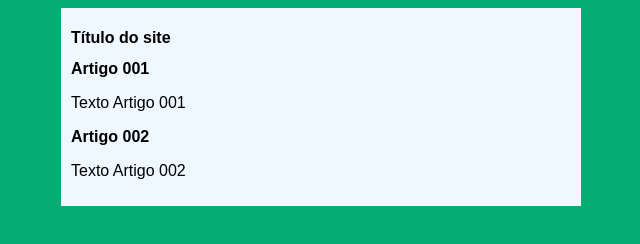
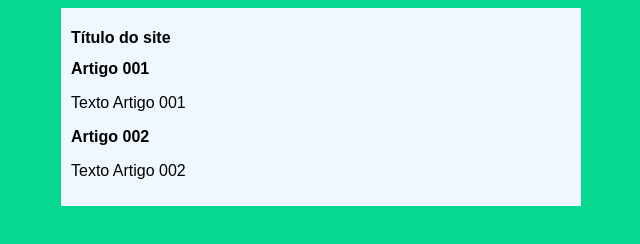
Before and after one commit to TulioPinheiro/projeto-site, a plain HTML site: page index.html in a window 1280 px wide. Shown: the whole page, without its empty margins (319-959 px from the left). Drawn offline with Linux system fonts and the light colour scheme.

Commit message:
Update style.css

```diff
--- a/estilos/style.css
+++ b/estilos/style.css
@@ -4,7 +4,7 @@
 }
 
 body{
-    background-color: rgb(5, 172, 116);
+    background-color: rgb(6, 216, 146);
 
 }
 
```
